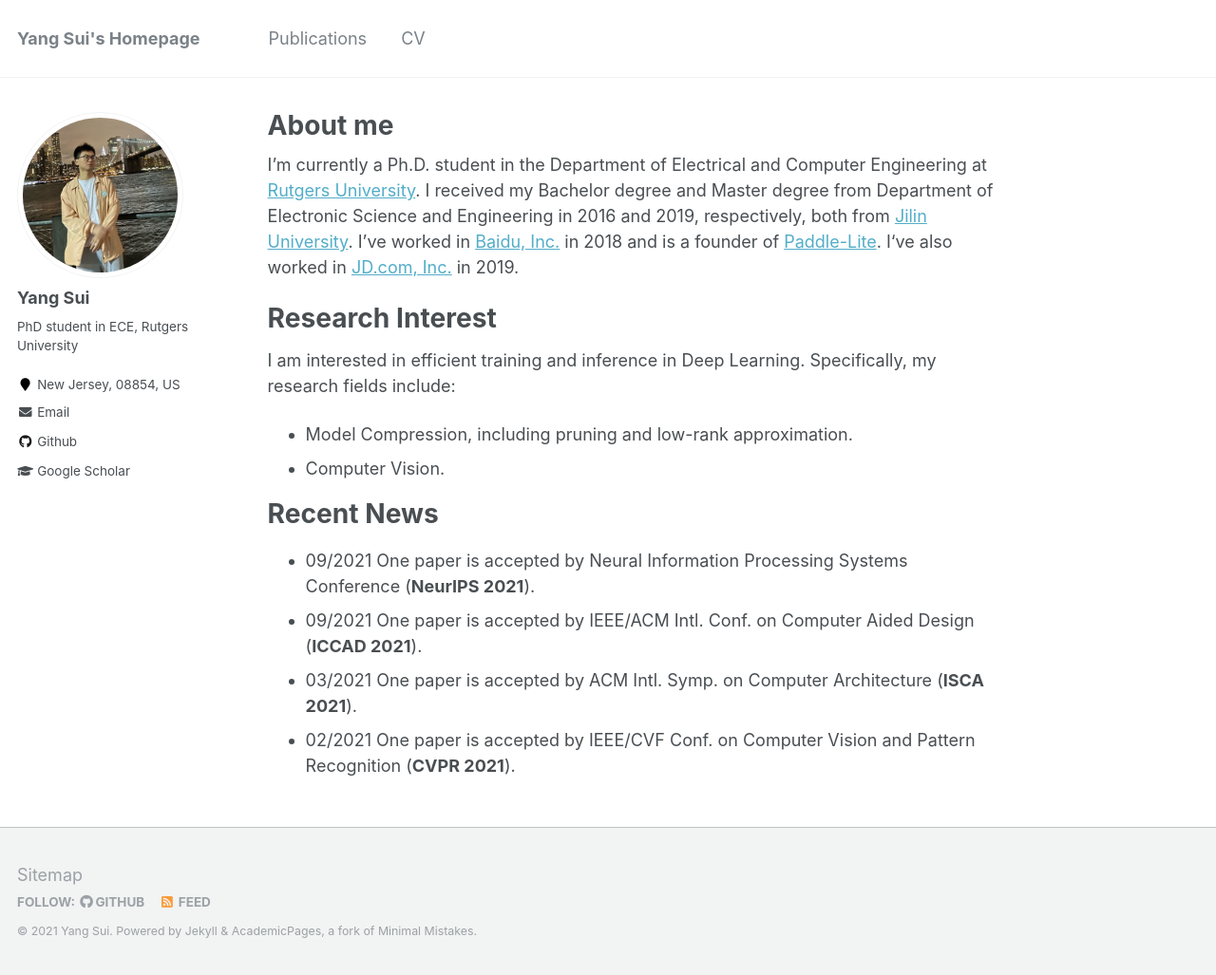
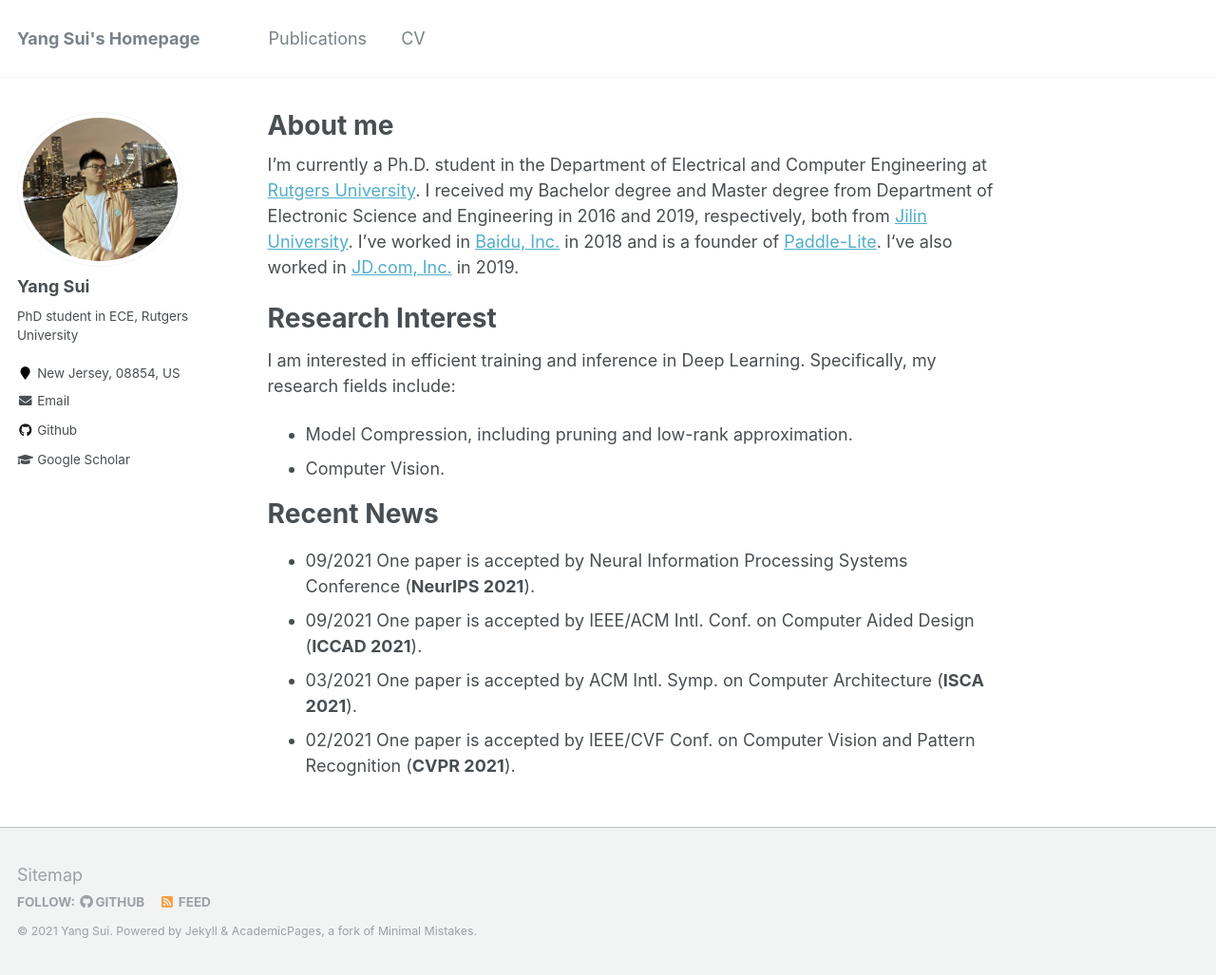
Before and after one commit to Eclipsess/yang-sui.github.io, a Jekyll site: the page built from _pages/about.md, in a window 1280 px wide and 1027 px high. Shown: the whole window at 95% size. Built offline with Jekyll 4.4.1, drawn with Linux system fonts in a browser that asks for light colours.

Commit message:
Update _config.yml

```diff
--- a/_config.yml
+++ b/_config.yml
@@ -81,7 +81,7 @@ analytics:
 # Site Author
 author:
   name             : "Yang Sui"
-  avatar           : "ys2.jpg"
+  avatar           : "ys3.jpg"
   bio              : "PhD student in ECE, Rutgers University"
   location         : "New Jersey, 08854, US"
 #  employer         :
```
